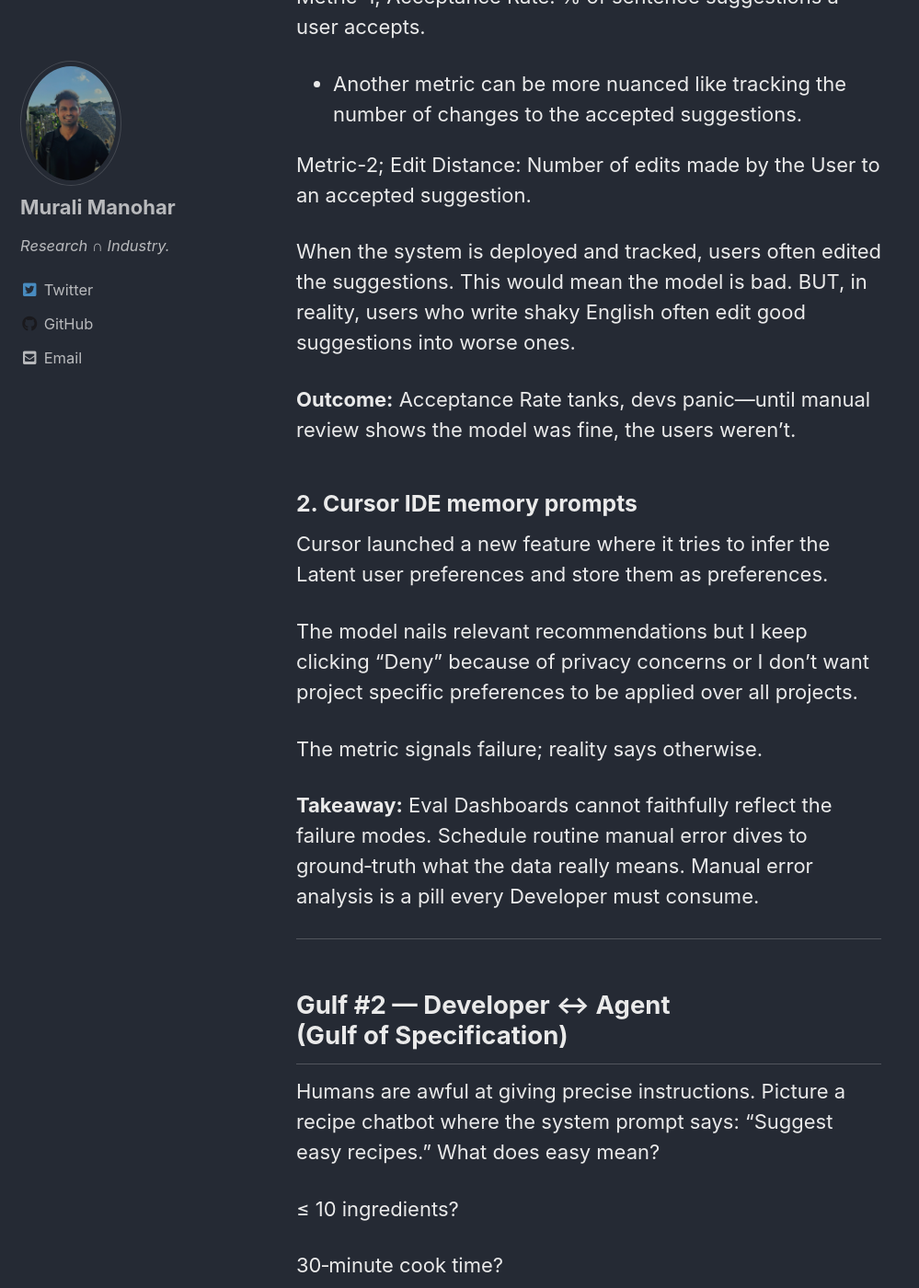
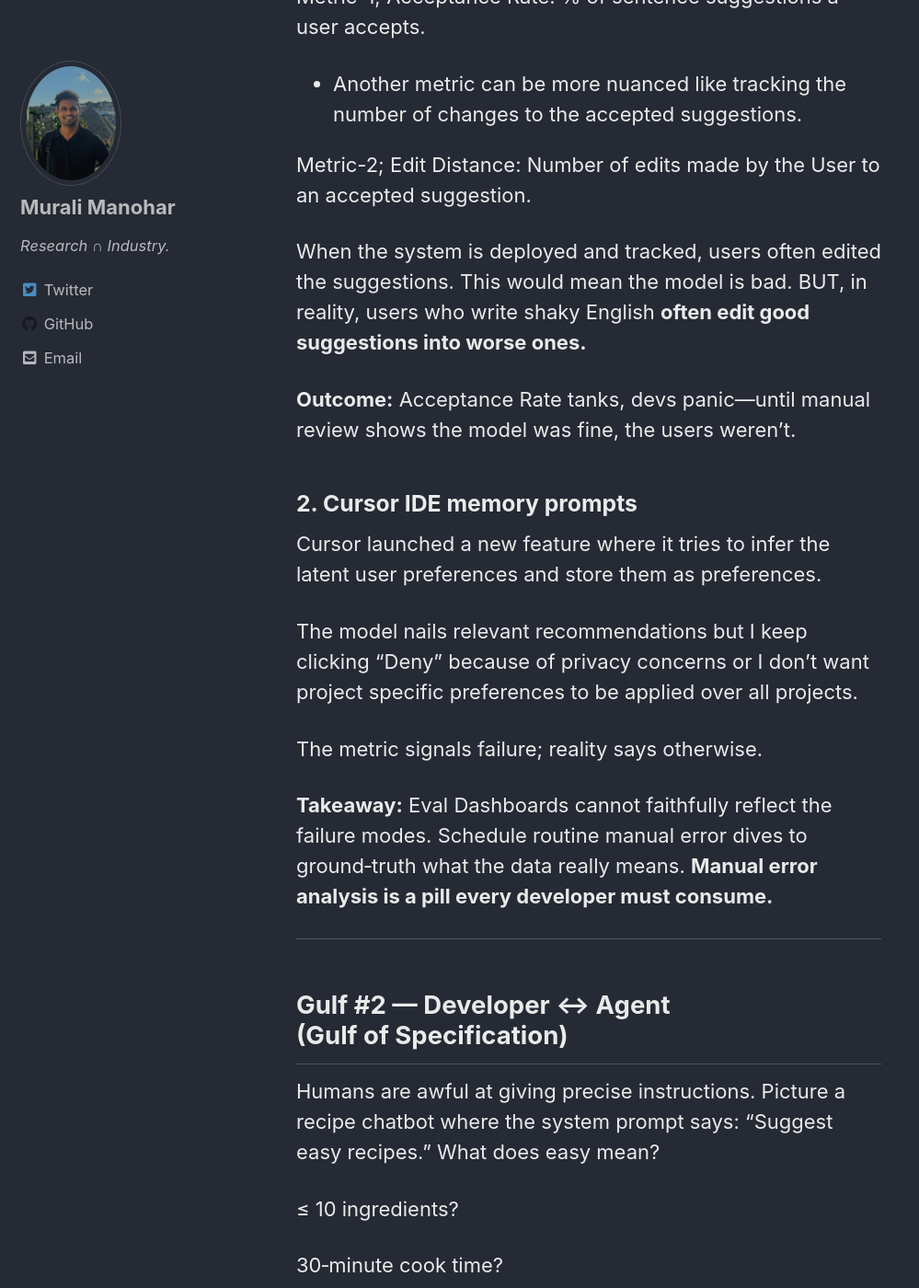
Before and after one commit to gitlost-murali/blogs, a Jekyll site: the page built from _posts/2025-07-25-three-gulfs-of-agent-development.md, in a window 1280 px wide and 1400 px high, scrolled down 2639 px. Shown: the whole window at 92% size, without its empty margins (0-999 px from the left). Built offline with Jekyll 4.4.1, drawn with Linux system fonts in a browser that asks for light colours; cached includes are drawn as plain includes; comment, search, counter and statistics services are not loaded.

```diff
--- a/_posts/2025-07-25-three-gulfs-of-agent-development.md
+++ b/_posts/2025-07-25-three-gulfs-of-agent-development.md
@@ -58,21 +58,21 @@ Metric-1; Acceptance Rate: % of sentence suggestions a user accepts.
 
 Metric-2; Edit Distance: Number of edits made by the User to an accepted suggestion.
 
-When the system is deployed and tracked, users often edited the suggestions. This would mean the model is bad. BUT, in reality, users who write shaky English often edit good suggestions into worse ones.
+When the system is deployed and tracked, users often edited the suggestions. This would mean the model is bad. BUT, in reality, users who write shaky English **often edit good suggestions into worse ones.**
 
 **Outcome:** Acceptance Rate tanks, devs panic—until manual review shows the model was fine, the users weren’t.
 
 
 ### 2. Cursor IDE memory prompts
 
-Cursor launched a new feature where it tries to infer the Latent user preferences and store them as preferences.
+Cursor launched a new feature where it tries to infer the latent user preferences and store them as preferences.
 
 The model nails relevant recommendations but I keep clicking “Deny” because of privacy concerns or I don't want project specific preferences to be applied over all projects.
 
 The metric signals failure; reality says otherwise.
 
 
-**Takeaway:** Eval Dashboards cannot faithfully reflect the failure modes. Schedule routine manual error dives to ground‑truth what the data really means. Manual error analysis is a pill every Developer must consume.
+**Takeaway:** Eval Dashboards cannot faithfully reflect the failure modes. Schedule routine manual error dives to ground‑truth what the data really means. **Manual error analysis is a pill every developer must consume.**
 
 
 ---
```
